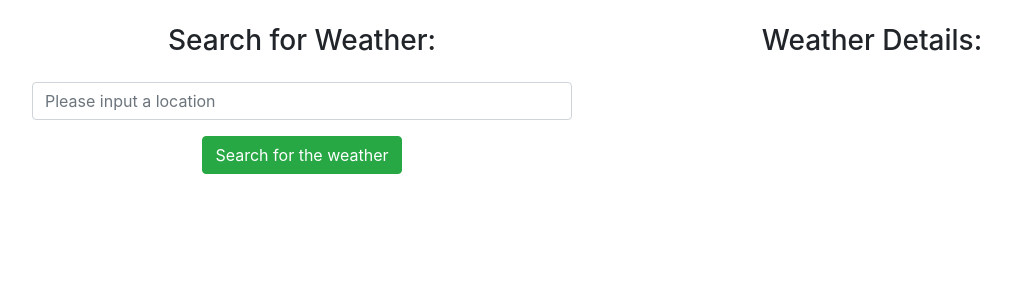
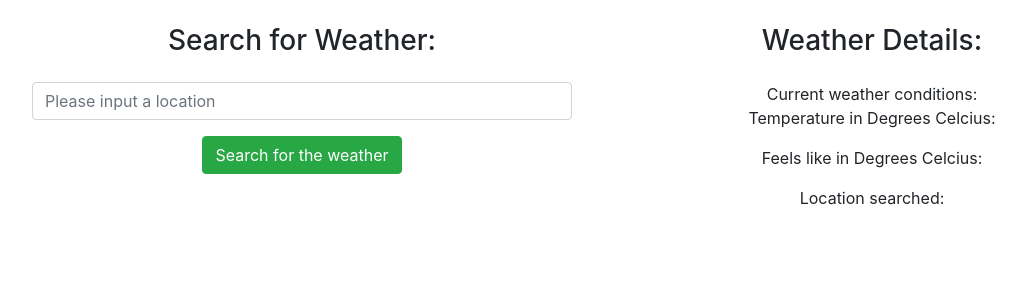
Before and after one commit to lwairore/angular-weather-app, an Angular app: page / in a window 1280 px wide. Shown: the top 300 px of the page, without its empty margins (53-1079 px from the left). Built offline with nearby package versions, Linux system fonts and the light colour scheme.

Commit message:
- Display associated weather data for that location searched.

```diff
--- a/src/app/weather/weather.component.html
+++ b/src/app/weather/weather.component.html
@@ -19,6 +19,14 @@
         </div>
         <div class="col-md-6">
             <h3 class="text-center my-4">Weather Details:</h3>
+            <div class="text-center">Current weather conditions:
+                    <span *ngFor="let condition of weatherData?.current.weather_descriptions">
+                        {{condition}}
+                    </span>
+             </div>
+            <p class="text-center">Temperature in Degrees Celcius: {{weatherData?.current.temperature}}</p>
+            <p class="text-center">Feels like in Degrees Celcius: {{weatherData?.current.feelslike}} </p>
+            <p class="text-center">Location searched: {{weatherData?.location.name}} </p>
         </div>
     </div>
 </div>
```
